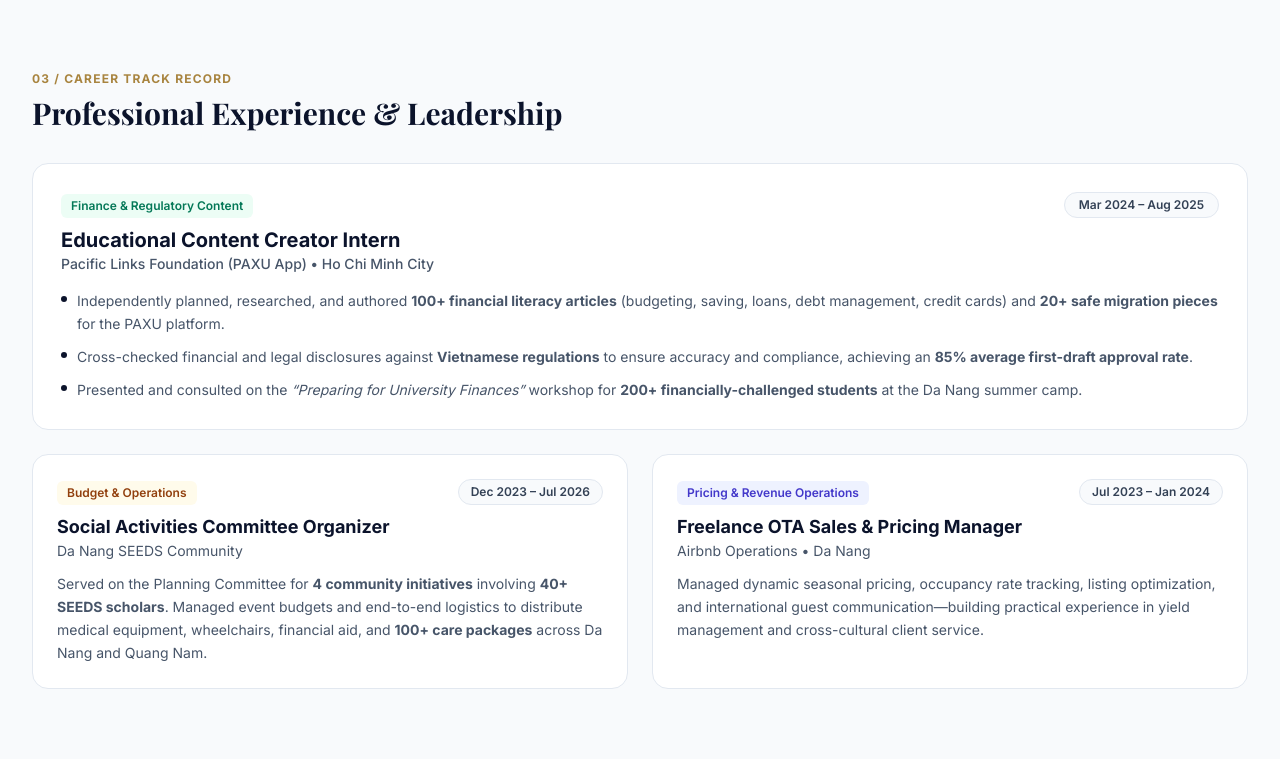
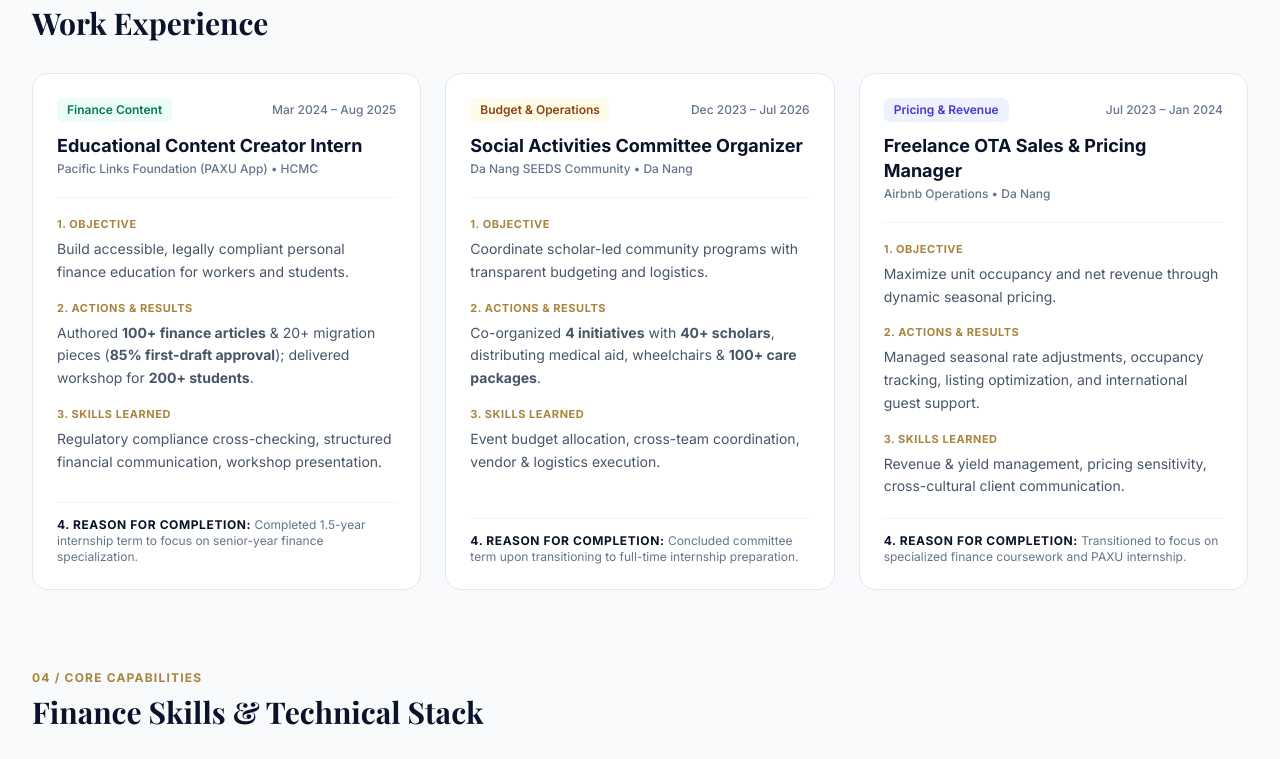
Before and after one commit to Tdky/kydieuthi.github.io, a plain HTML site: page index.html in a window 1280 px wide. Shown: the part 1970-2729 px from the top of the page. Drawn offline with nearby package versions, Linux system fonts and the light colour scheme; a web font is replaced by a local one.

Commit message:
Add files via upload

```diff
--- a/index.html
+++ b/index.html
@@ -144,7 +144,7 @@
             Kỳ Diệu Thi
           </h1>
           <p id="hero-bio" class="text-lg sm:text-xl font-medium text-slate-200 leading-relaxed max-w-2xl">
-            Hi, I'm Thi! I'm ready to learn and support Finance team, <span class="text-gold-400">with structured financial modeling, foundational financial accounting &amp; hands-on portfolio management (11.34% annual ROI)</span>, <span class="text-gold-400">compliance-checked analysis</span>, and <span class="text-gold-400">data analysis/ programing skill(C++)</span>
+            Hi, I'm Thi! I'm ready to learn and support Finance team, <span class="text-gold-400">with structured financial modeling, foundational financial accounting &amp; hands-on portfolio management (11.34% annual ROI)</span>, <span class="text-gold-400">compliance-checked analysis</span>, and <span class="text-gold-400">data analysis &amp; programming skills (C++)</span>
           </p>
 
           <div class="flex flex-wrap items-center gap-3 pt-1">
@@ -162,7 +162,7 @@
           <!-- Executive KPI Strip -->
          <div class="grid grid-cols-2 gap-3 pt-4 sm:grid-cols-4">
   <div class="flex flex-col justify-between rounded-xl border border-white/10 bg-white/5 p-3.5">
-    <div class="text-xl font-bold text-white tabular-nums">3.58<span class="text-xs font-normal text-slate-400">/4.0</span></div>
+    <div class="text-xl font-bold text-white tabular-nums"><span id="hero-gpa">3.58</span><span class="text-xs font-normal text-slate-400">/4.0</span></div>
     <div class="mt-2 text-xs text-slate-300 leading-relaxed">Finance GPA<br />(9.1/10 Y3S1)</div>
   </div>
 
@@ -210,40 +210,23 @@
 
   <main class="mx-auto max-w-7xl space-y-20 px-4 py-16 sm:px-6 lg:px-8">
 
-   <!-- 1. About Me -->
+    <!-- 1. About Me -->
     <section id="about" class="scroll-mt-24">
-      <div class="grid gap-8 lg:grid-cols-12 items-center">
-        <div class="lg:col-span-5">
-          <div class="text-xs font-bold uppercase tracking-widest text-gold-600">01 / Executive Profile</div>
-          <h2 class="mt-2 font-serif text-3xl font-bold text-navy-900">About Me</h2>
-          <p id="about-p1" class="mt-4 text-slate-600 leading-relaxed text-justify">
-            I prioritize shared organizational goals. My execution principle is to do the right work first, then do it well, while proactively proposing practical initiatives.
-          </p>
-          <p id="about-p2" class="mt-3 text-slate-600 leading-relaxed text-justify">
-            Senior Financial Management undergraduate (GPA 3.58/4.0, Fluent English, Beginner Chinese) aiming to become a seasoned finance specialist, currently at the start of my career with hands-on experience in DCF valuation, multi-asset portfolio management (+11.34% ROI), and Power BI analytics. Proven track record in authoring 100+ compliance-checked finance articles alongside 100+ hours of self-directed finance coursework on Coursera. Seeking a full-time or part-time Finance Internship (FP&amp;A, Controlling, or Valuation) from December 2026 in HCMC or Da Nang to deliver decision-ready financial analysis.
-          </p>
-        </div>
-
-        <div class="lg:col-span-7 grid gap-4 sm:grid-cols-2">
-          <div class="card-hover rounded-2xl border border-slate-200 bg-white p-5">
-            <div class="text-xs font-semibold uppercase tracking-wider text-gold-600">Pillar 01 &bull; Informatics Origin</div>
-            <div class="mt-2 font-semibold text-navy-900">Quốc Học Huế Gifted High School (C++)</div>
-            <p class="mt-1.5 text-sm text-slate-600">Competitive C++ &amp; algorithmic problem-solving foundation enabling rapid mastery of SQL, Python, DAX, and structured financial models.</p>
-          </div>
-          <div class="card-hover rounded-2xl border border-slate-200 bg-white p-5">
-            <div class="text-xs font-semibold uppercase tracking-wider text-gold-600">Pillar 02 &bull; Corporate Finance</div>
-            <div class="mt-2 font-semibold text-navy-900">DUE Financial Management (3.58/4.0 GPA)</div>
-            <p class="mt-1.5 text-sm text-slate-600">Grade-A mastery in Financial Analysis, Advanced Financial Management (DCF/NPV), and Working Capital Management (5Cs credit model).</p>
-          </div>
-          <div class="card-hover rounded-2xl border border-slate-200 bg-white p-5">
-            <div class="text-xs font-semibold uppercase tracking-wider text-gold-600">Pillar 03 &bull; Merit &amp; Grit</div>
-            <div class="mt-2 font-semibold text-navy-900">7-Year SEEDS Scholar (PACT Criteria)</div>
-            <p class="mt-1.5 text-sm text-slate-600">Sustained 2019–2027 merit scholarship; progressed from scholar to PAXU finance content creator (100+ articles) and community budget organizer.</p>
-          </div>
-          <div class="card-hover rounded-2xl border border-gold-500/30 bg-navy-900 p-5 text-white">
-            <div class="text-xs font-semibold uppercase tracking-wider text-gold-400">Target Roles &bull; Dec 2026</div>
-            <div class="mt-2 font-semibold text-white">FP&amp;A, Controlling, Valuation &amp; Data</div>
-            <p class="mt-1.5 text-sm text-slate-300">Full-time availability in Ho Chi Minh City or Da Nang with C2 Business English (EF SET 75/100) for MNCs, banks, and advisory firms.</p>
+      <div class="rounded-2xl border border-slate-200 bg-white p-6 sm:p-8 shadow-sm">
+        <div class="text-xs font-bold uppercase tracking-widest text-gold-600">01 / Executive Profile</div>
+        <h2 class="mt-2 font-serif text-3xl font-bold text-navy-900">About Me</h2>
+        <div class="mt-5 grid gap-6 lg:grid-cols-12 items-start">
+          <div class="lg:col-span-5 rounded-xl bg-navy-900 p-5 text-white">
+            <div class="text-xs font-semibold uppercase tracking-wider text-gold-400">Work Principle</div>
+            <p id="about-p1" class="mt-2 text-sm sm:text-base text-slate-100 leading-relaxed">
+              I prioritize shared organizational goals. My execution principle is to do the right work first, then do it well, while proactively proposing practical initiatives.
+            </p>
+          </div>
+          <div class="lg:col-span-7">
+            <div class="text-xs font-semibold uppercase tracking-wider text-slate-400">Background &amp; Direction</div>
+            <p id="about-p2" class="mt-2 text-sm sm:text-base text-slate-600 leading-relaxed">
+              Senior Financial Management undergraduate (GPA 3.58/4.0, Fluent English, Beginner Chinese) aiming to become a seasoned finance specialist, currently at the start of my career with hands-on experience in DCF valuation, multi-asset portfolio management (+11.34% ROI), and Power BI analytics. Proven track record in authoring 100+ compliance-checked finance articles alongside 100+ hours of self-directed finance coursework on Coursera. Seeking a full-time or part-time Finance Internship (FP&amp;A, Controlling, or Valuation) from December 2026 in HCMC or Da Nang to deliver decision-ready financial analysis.
+            </p>
           </div>
         </div>
       </div>
@@ -356,65 +339,98 @@
     <!-- 3. Professional Experience -->
     <section id="experience" class="scroll-mt-24">
       <div class="text-xs font-bold uppercase tracking-widest text-gold-600">03 / Career Track Record</div>
-      <h2 class="mt-2 font-serif text-3xl font-bold text-navy-900">Professional Experience &amp; Leadership</h2>
-
-      <div class="mt-8 space-y-6">
+      <h2 class="mt-2 font-serif text-3xl font-bold text-navy-900">Work Experience</h2>
+
+      <div class="mt-8 grid gap-6 lg:grid-cols-3 items-stretch">
         <!-- Role 1 -->
-        <div class="card-hover rounded-2xl border border-slate-200 bg-white p-6 sm:p-7">
-          <div class="flex flex-wrap items-start justify-between gap-2">
-            <div>
-              <span class="inline-block rounded-md bg-emerald-50 px-2.5 py-1 text-xs font-semibold text-emerald-700">Finance &amp; Regulatory Content</span>
-              <h3 class="mt-2 text-xl font-bold text-navy-900">Educational Content Creator Intern</h3>
-              <p class="text-sm font-medium text-slate-600">Pacific Links Foundation (PAXU App) &bull; Ho Chi Minh City</p>
-            </div>
-            <span class="rounded-full border border-slate-200 bg-slate-50 px-3.5 py-1 text-xs font-semibold text-slate-700">Mar 2024 – Aug 2025</span>
-          </div>
-          <ul class="mt-4 space-y-2.5 text-sm text-slate-600 leading-relaxed">
-            <li class="flex items-start gap-2.5">
-              <span class="mt-1.5 h-1.5 w-1.5 shrink-0 rounded-full bg-navy-900"></span>
-              <span>Independently planned, researched, and authored <strong>100+ financial literacy articles</strong> (budgeting, saving, loans, debt management, credit cards) and <strong>20+ safe migration pieces</strong> for the PAXU platform.</span>
-            </li>
-            <li class="flex items-start gap-2.5">
-              <span class="mt-1.5 h-1.5 w-1.5 shrink-0 rounded-full bg-navy-900"></span>
-              <span>Cross-checked financial and legal disclosures against <strong>Vietnamese regulations</strong> to ensure accuracy and compliance, achieving an <strong>85% average first-draft approval rate</strong>.</span>
-            </li>
-            <li class="flex items-start gap-2.5">
-              <span class="mt-1.5 h-1.5 w-1.5 shrink-0 rounded-full bg-navy-900"></span>
-              <span>Presented and consulted on the <em>&ldquo;Preparing for University Finances&rdquo;</em> workshop for <strong>200+ financially-challenged students</strong> at the Da Nang summer camp.</span>
-            </li>
-          </ul>
-        </div>
-
-        <!-- Role 2 & Role 3 Grid -->
-        <div class="grid gap-6 md:grid-cols-2">
-          <div class="card-hover rounded-2xl border border-slate-200 bg-white p-6">
-            <div class="flex flex-wrap items-start justify-between gap-2">
+        <article class="card-hover flex flex-col justify-between rounded-2xl border border-slate-200 bg-white p-6">
+          <div>
+            <div class="flex items-center justify-between gap-2">
+              <span class="rounded-md bg-emerald-50 px-2.5 py-1 text-xs font-semibold text-emerald-700">Finance Content</span>
+              <span class="text-xs font-medium text-slate-500">Mar 2024 – Aug 2025</span>
+            </div>
+            <h3 class="mt-3 text-lg font-bold text-navy-900 leading-snug">Educational Content Creator Intern</h3>
+            <p class="text-xs font-medium text-slate-500 mt-0.5">Pacific Links Foundation (PAXU App) &bull; HCMC</p>
+
+            <div class="mt-5 space-y-3.5 border-t border-slate-100 pt-4 text-sm">
               <div>
-                <span class="inline-block rounded-md bg-amber-50 px-2.5 py-1 text-xs font-semibold text-amber-800">Budget &amp; Operations</span>
-                <h3 class="mt-2 text-lg font-bold text-navy-900">Social Activities Committee Organizer</h3>
-                <p class="text-sm text-slate-600">Da Nang SEEDS Community</p>
-              </div>
-              <span class="rounded-full border border-slate-200 bg-slate-50 px-3 py-1 text-xs font-semibold text-slate-700">Dec 2023 – Jul 2026</span>
-            </div>
-            <p class="mt-3 text-sm text-slate-600 leading-relaxed">
-              Served on the Planning Committee for <strong>4 community initiatives</strong> involving <strong>40+ SEEDS scholars</strong>. Managed event budgets and end-to-end logistics to distribute medical equipment, wheelchairs, financial aid, and <strong>100+ care packages</strong> across Da Nang and Quang Nam.
-            </p>
-          </div>
-
-          <div class="card-hover rounded-2xl border border-slate-200 bg-white p-6">
-            <div class="flex flex-wrap items-start justify-between gap-2">
+                <div class="text-[11px] font-bold uppercase tracking-wider text-gold-600">1. Objective</div>
+                <p class="mt-1 text-slate-600 leading-relaxed">Build accessible, legally compliant personal finance education for workers and students.</p>
+              </div>
               <div>
-                <span class="inline-block rounded-md bg-indigo-50 px-2.5 py-1 text-xs font-semibold text-indigo-700">Pricing &amp; Revenue Operations</span>
-                <h3 class="mt-2 text-lg font-bold text-navy-900">Freelance OTA Sales &amp; Pricing Manager</h3>
-                <p class="text-sm text-slate-600">Airbnb Operations &bull; Da Nang</p>
-              </div>
-              <span class="rounded-full border border-slate-200 bg-slate-50 px-3 py-1 text-xs font-semibold text-slate-700">Jul 2023 – Jan 2024</span>
-            </div>
-            <p class="mt-3 text-sm text-slate-600 leading-relaxed">
-              Managed dynamic seasonal pricing, occupancy rate tracking, listing optimization, and international guest communication—building practical experience in yield management and cross-cultural client service.
-            </p>
-          </div>
-        </div>
+                <div class="text-[11px] font-bold uppercase tracking-wider text-gold-600">2. Actions &amp; Results</div>
+                <p class="mt-1 text-slate-600 leading-relaxed">Authored <strong>100+ finance articles</strong> &amp; 20+ migration pieces (<strong>85% first-draft approval</strong>); delivered workshop for <strong>200+ students</strong>.</p>
+              </div>
+              <div>
+                <div class="text-[11px] font-bold uppercase tracking-wider text-gold-600">3. Skills Learned</div>
+                <p class="mt-1 text-slate-600 leading-relaxed">Regulatory compliance cross-checking, structured financial communication, workshop presentation.</p>
+              </div>
+            </div>
+          </div>
+          <div class="mt-5 border-t border-slate-100 pt-3.5 text-xs text-slate-500">
+            <span class="font-bold uppercase tracking-wider text-navy-900">4. Reason for Completion:</span> Completed 1.5-year internship term to focus on senior-year finance specialization.
+          </div>
+        </article>
+
+        <!-- Role 2 -->
+        <article class="card-hover flex flex-col justify-between rounded-2xl border border-slate-200 bg-white p-6">
+          <div>
+            <div class="flex items-center justify-between gap-2">
+              <span class="rounded-md bg-amber-50 px-2.5 py-1 text-xs font-semibold text-amber-800">Budget &amp; Operations</span>
+              <span class="text-xs font-medium text-slate-500">Dec 2023 – Jul 2026</span>
+            </div>
+            <h3 class="mt-3 text-lg font-bold text-navy-900 leading-snug">Social Activities Committee Organizer</h3>
+            <p class="text-xs font-medium text-slate-500 mt-0.5">Da Nang SEEDS Community &bull; Da Nang</p>
+
+            <div class="mt-5 space-y-3.5 border-t border-slate-100 pt-4 text-sm">
+              <div>
+                <div class="text-[11px] font-bold uppercase tracking-wider text-gold-600">1. Objective</div>
+                <p class="mt-1 text-slate-600 leading-relaxed">Coordinate scholar-led community programs with transparent budgeting and logistics.</p>
+              </div>
+              <div>
+                <div class="text-[11px] font-bold uppercase tracking-wider text-gold-600">2. Actions &amp; Results</div>
+                <p class="mt-1 text-slate-600 leading-relaxed">Co-organized <strong>4 initiatives</strong> with <strong>40+ scholars</strong>, distributing medical aid, wheelchairs &amp; <strong>100+ care packages</strong>.</p>
+              </div>
+              <div>
+                <div class="text-[11px] font-bold uppercase tracking-wider text-gold-600">3. Skills Learned</div>
+                <p class="mt-1 text-slate-600 leading-relaxed">Event budget allocation, cross-team coordination, vendor &amp; logistics execution.</p>
+              </div>
+            </div>
+          </div>
+          <div class="mt-5 border-t border-slate-100 pt-3.5 text-xs text-slate-500">
+            <span class="font-bold uppercase tracking-wider text-navy-900">4. Reason for Completion:</span> Concluded committee term upon transitioning to full-time internship preparation.
+          </div>
+        </article>
+
+        <!-- Role 3 -->
+        <article class="card-hover flex flex-col justify-between rounded-2xl border border-slate-200 bg-white p-6">
+          <div>
+            <div class="flex items-center justify-between gap-2">
+              <span class="rounded-md bg-indigo-50 px-2.5 py-1 text-xs font-semibold text-indigo-700">Pricing &amp; Revenue</span>
+              <span class="text-xs font-medium text-slate-500">Jul 2023 – Jan 2024</span>
+            </div>
+            <h3 class="mt-3 text-lg font-bold text-navy-900 leading-snug">Freelance OTA Sales &amp; Pricing Manager</h3>
+            <p class="text-xs font-medium text-slate-500 mt-0.5">Airbnb Operations &bull; Da Nang</p>
+
+            <div class="mt-5 space-y-3.5 border-t border-slate-100 pt-4 text-sm">
+              <div>
+                <div class="text-[11px] font-bold uppercase tracking-wider text-gold-600">1. Objective</div>
+                <p class="mt-1 text-slate-600 leading-relaxed">Maximize unit occupancy and net revenue through dynamic seasonal pricing.</p>
+              </div>
+              <div>
+                <div class="text-[11px] font-bold uppercase tracking-wider text-gold-600">2. Actions &amp; Results</div>
+                <p class="mt-1 text-slate-600 leading-relaxed">Managed seasonal rate adjustments, occupancy tracking, listing optimization, and international guest support.</p>
+              </div>
+              <div>
+                <div class="text-[11px] font-bold uppercase tracking-wider text-gold-600">3. Skills Learned</div>
+                <p class="mt-1 text-slate-600 leading-relaxed">Revenue &amp; yield management, pricing sensitivity, cross-cultural client communication.</p>
+              </div>
+            </div>
+          </div>
+          <div class="mt-5 border-t border-slate-100 pt-3.5 text-xs text-slate-500">
+            <span class="font-bold uppercase tracking-wider text-navy-900">4. Reason for Completion:</span> Transitioned to focus on specialized finance coursework and PAXU internship.
+          </div>
+        </article>
       </div>
     </section>
 
@@ -1474,7 +1490,6 @@
 
       function renderDocuments() {
         const docs = portfolioState.documents || [];
-        document.getElementById('docs-count-hero').textContent = docs.length;
         const visitorList = document.getElementById('docs-list-visitor');
         const editorList = document.getElementById('ed-docs-list');
 
@@ -1635,10 +1650,6 @@
 
       // Documents Modal
       const docsModal = document.getElementById('docs-modal');
-      document.getElementById('open-docs-btn').addEventListener('click', () => {
-        docsModal.classList.remove('hidden');
-        docsModal.classList.add('flex');
-      });
       document.getElementById('dm-close').addEventListener('click', () => {
         docsModal.classList.add('hidden');
         docsModal.classList.remove('flex');
```
